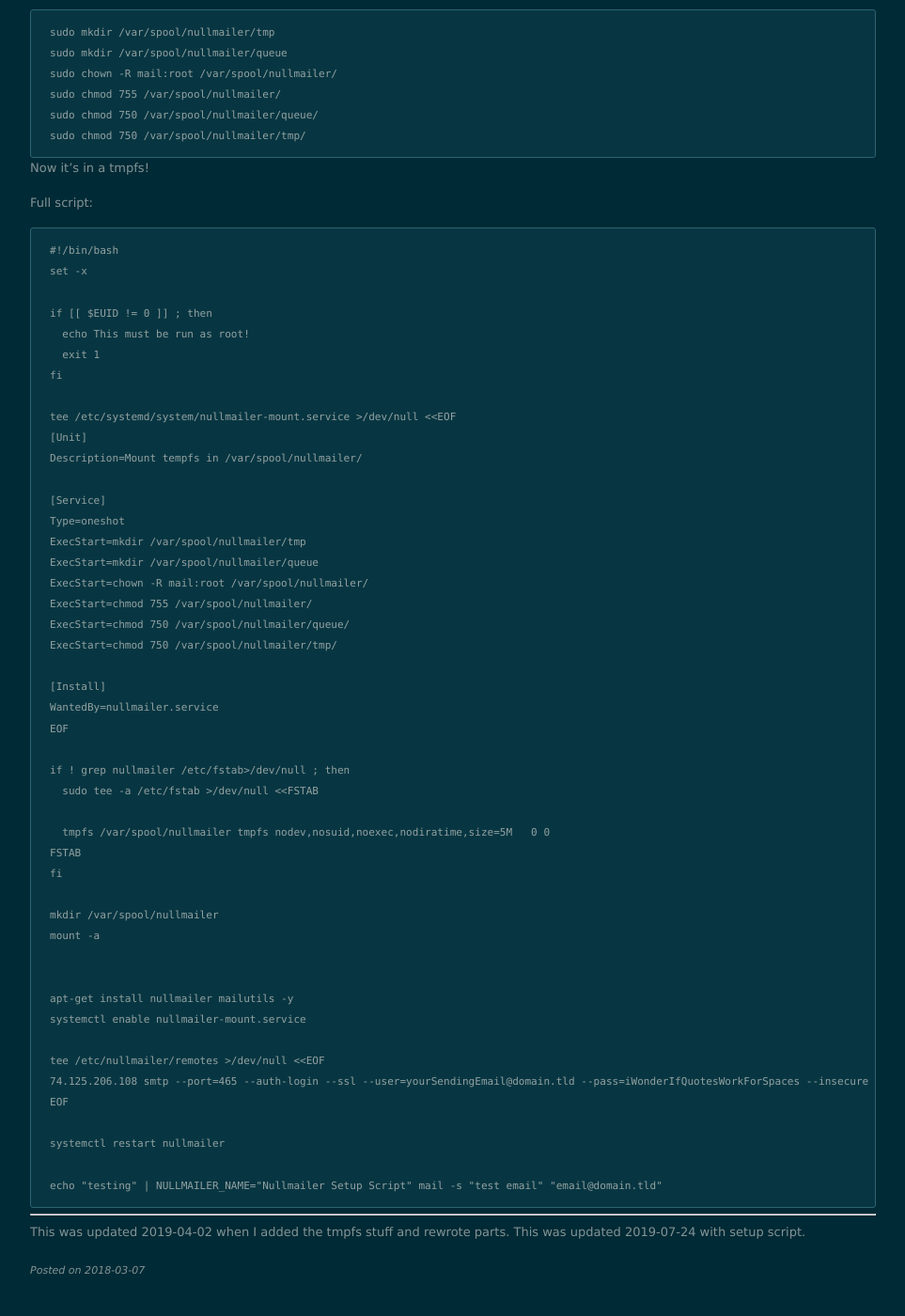
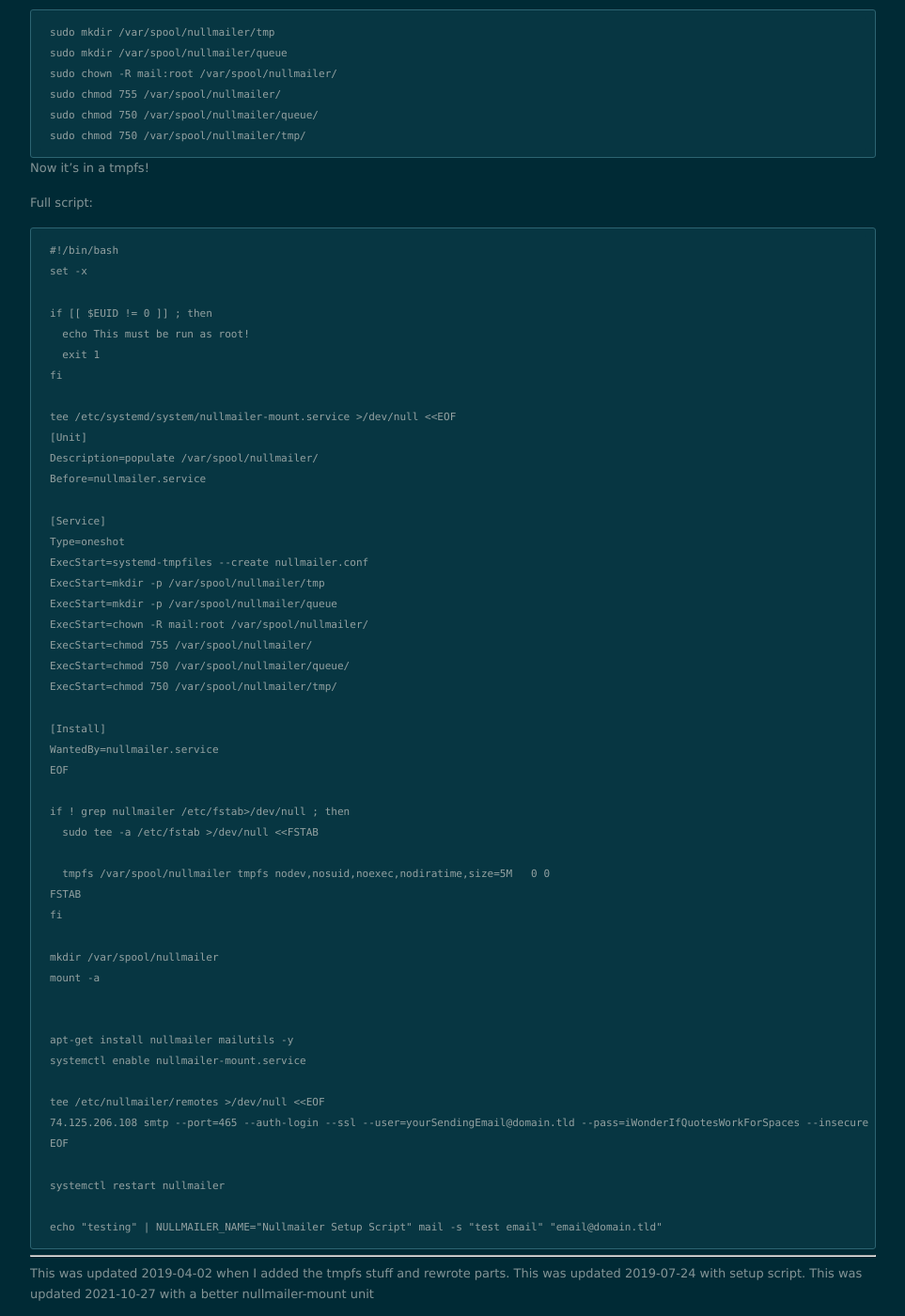
Before and after one commit to mtfurlan/mtfurlan.github.io, a Jekyll site: the page built from _posts/2018-03-07-linux-MTA-forwarding.markdown, in a window 1280 px wide and 1400 px high, scrolled down 1171 px. Shown: the whole window at 94% size, without its empty margins (158-1121 px from the left). Built offline with Jekyll 4.4.1, drawn with Linux system fonts in a browser that asks for light colours; nearby versions of some CDN libraries.

Commit message:
better nullmailer-mount unit

```diff
--- a/_posts/2018-03-07-linux-MTA-forwarding.markdown
+++ b/_posts/2018-03-07-linux-MTA-forwarding.markdown
@@ -80,12 +80,14 @@
 
 tee /etc/systemd/system/nullmailer-mount.service >/dev/null <<EOF
 [Unit]
-Description=Mount tempfs in /var/spool/nullmailer/
+Description=populate /var/spool/nullmailer/
+Before=nullmailer.service
 
 [Service]
 Type=oneshot
-ExecStart=mkdir /var/spool/nullmailer/tmp
-ExecStart=mkdir /var/spool/nullmailer/queue
+ExecStart=systemd-tmpfiles --create nullmailer.conf
+ExecStart=mkdir -p /var/spool/nullmailer/tmp
+ExecStart=mkdir -p /var/spool/nullmailer/queue
 ExecStart=chown -R mail:root /var/spool/nullmailer/
 ExecStart=chmod 755 /var/spool/nullmailer/
 ExecStart=chmod 750 /var/spool/nullmailer/queue/
@@ -121,3 +123,4 @@
 ---
 This was updated 2019-04-02 when I added the tmpfs stuff and rewrote parts.
 This was updated 2019-07-24 with setup script.
+This was updated 2021-10-27 with a better nullmailer-mount unit
```
